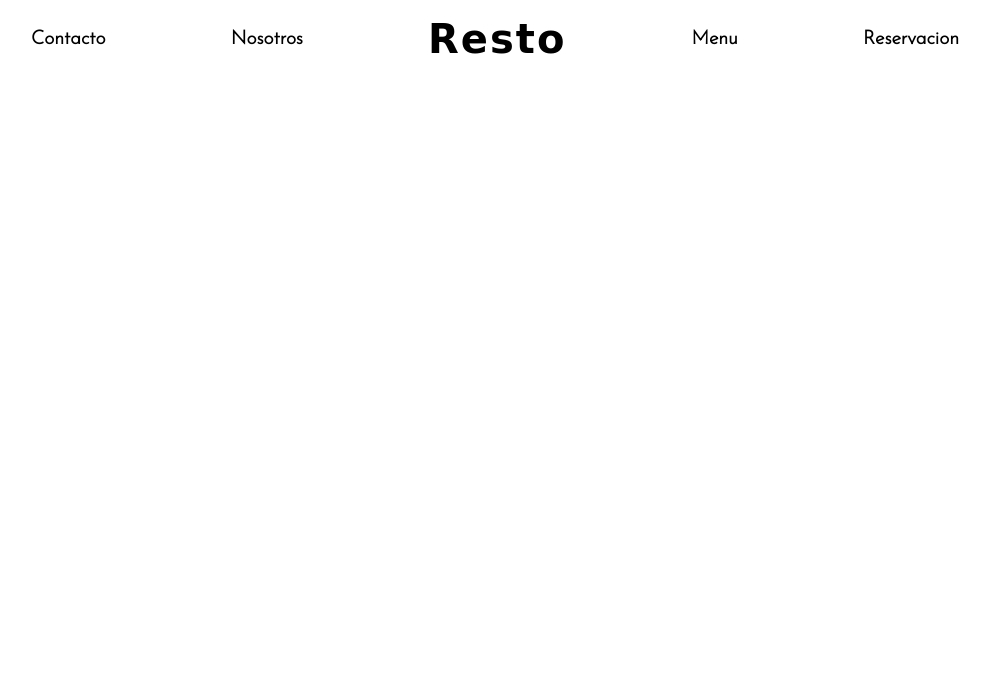
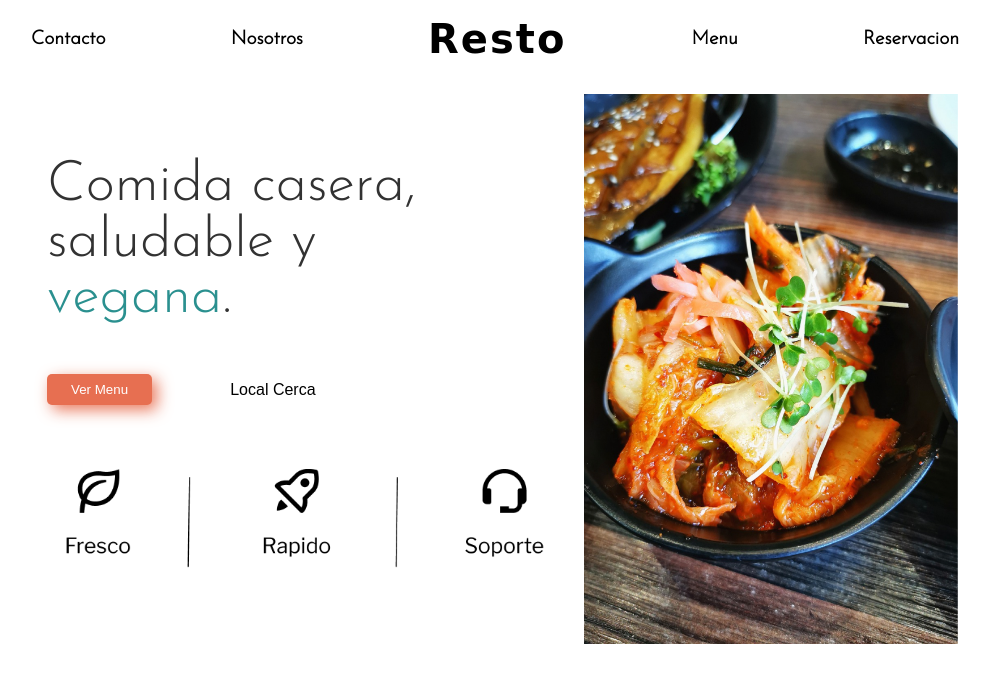
Before and after one commit to HaideeCardy/Resto, a plain HTML site: page index.html in a window 1280 px wide. Shown: the whole page, without its empty margins (145-1135 px from the left). Drawn offline with Linux system fonts and the light colour scheme; a web font is replaced by a local one.

```diff
--- a/index.html
+++ b/index.html
@@ -24,7 +24,25 @@
       </ul>
     </nav>
   </header>
-  <main></main>
+  <main>
+<!-- hero start -->
+
+  <section class="hero">
+    <section class="hero-info">
+      <h1>
+        Comida casera, <span class="hero-info-block">saludable y</span> <span class="vegana">vegana</span>.
+      </h1>
+      <section id="hero-buttons">
+        <button>Ver Menu</button>
+        <button>Local Cerca</button>
+      </section>
+      <img src="img/heroIcons.png" alt="icons">
+    </section>
+    <img id="hero-image" src="img/koreanDish.png" alt="food image">
+  </section>
+
+<!-- hero end -->
+  </main>
   <footer></footer>
 </body>
 </html>
--- a/style.css
+++ b/style.css
@@ -19,6 +19,7 @@ img {
 }
 
 /* header style start */
+
 header nav ul li {
   display: none;
 }
@@ -37,6 +38,45 @@ header nav ul li {
 }
 
 /* header style end */
+
+/* hero style start */
+
+.hero-info h1 {
+  font-weight: lighter;
+  font-size: 3.5rem;
+  color: rgb(50, 50, 50);
+  margin: 3rem 0;
+}
+
+.vegana {
+  color: #2A908F;
+}
+
+#hero-buttons {
+  display: flex;
+  justify-content: space-around;
+}
+
+#hero-buttons :first-child {
+  background-color: #E76F51;
+  color: white;
+  padding: 0.5rem 1.5rem;
+  box-shadow: 5px 5px 15px #E76F51ec ;
+  border-radius: 5px;
+  border: none;
+  margin-right: 15%;
+}
+
+#hero-buttons :last-child {
+  border: none;
+  background-color: white;
+  font-size: 1rem;
+}
+
+.hero-info img {
+  margin: 3rem 0;
+}
+/* hero style end */
 
 /* header style start */
 /* header style end */
@@ -67,4 +107,27 @@ header nav ul li {
   #burger-menu {
     display: none;
   }
+
+  .hero {
+    display:flex;
+    padding: 1rem;
+  }
+
+  .hero-info {
+    padding: 1rem;
+  }
+
+  .hero-info-block {
+    display:block;
+  }
+
+  #hero-buttons {
+    justify-content: flex-start;
+  }
+
+  #hero-image {
+    width:375px;
+  }
+
+
 }
```
